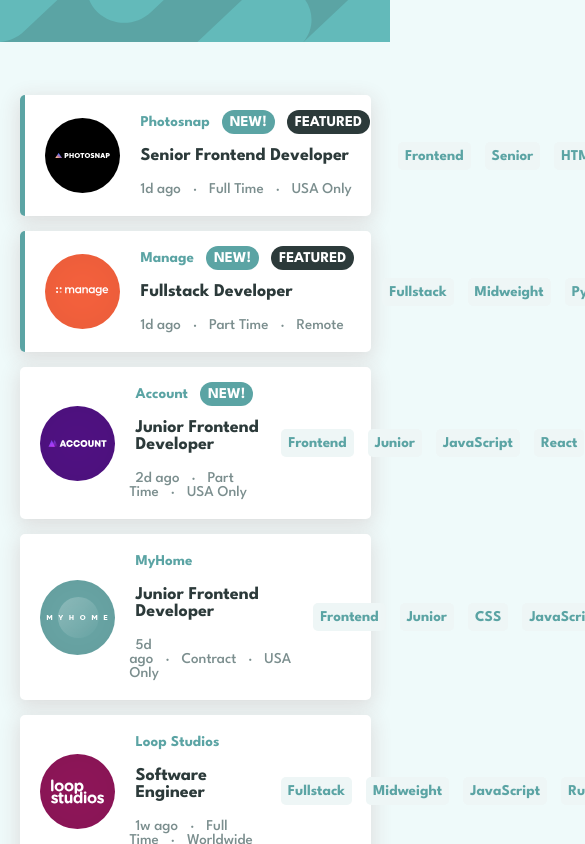
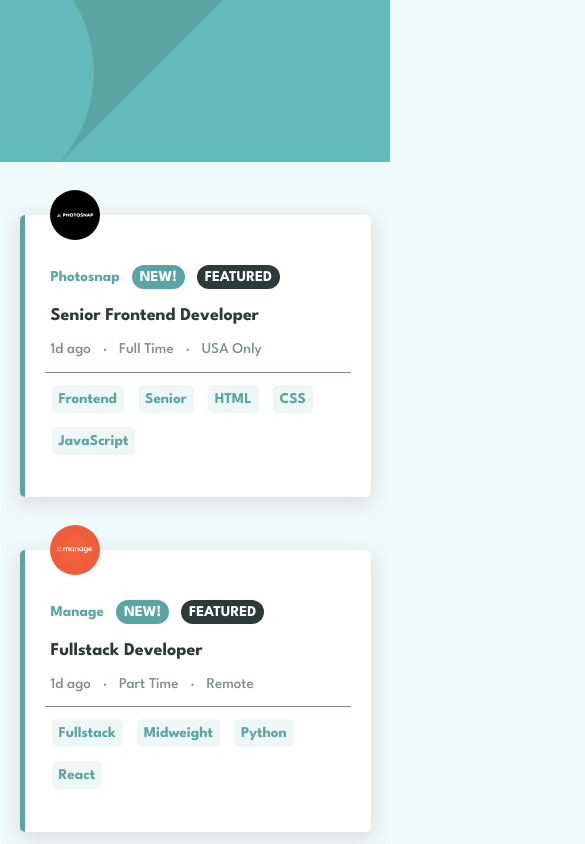
Before and after one commit to rodrfct/static-job-listings, a Vue app: page / in a window 390 px wide. Shown: the top 844 px of the page, 585 px wide, since content can reach past the window. Built offline with nearby package versions, Linux system fonts and the light colour scheme.

Commit message:
Add mobile design

```diff
--- a/src/App.vue
+++ b/src/App.vue
@@ -1,9 +1,34 @@
 <script setup lang="ts">
+import { computed, ref, onMounted, onUnmounted } from 'vue';
+import bgHeaderDesktop from './assets/images/bg-header-desktop.svg';
+import bgHeaderMobile from './assets/images/bg-header-mobile.svg'
 import ListingsSection from './components/ListingsSection.vue';
+
+const windowSize = ref(window.innerWidth)
+
+const bgHeader = computed(() => {
+    if (windowSize.value < 450) {
+        return bgHeaderMobile
+    } else {
+        return bgHeaderDesktop
+    }
+})
+
+const getWindowSize = () => {
+    windowSize.value = window.innerWidth
+}
+
+onMounted(() => {
+    window.addEventListener('resize', getWindowSize)
+})
+
+onUnmounted(() => {
+    window.removeEventListener('resize', getWindowSize)
+})
 </script>
 
 <template>
-  <img src="./assets/images/bg-header-desktop.svg" alt="">
+  <img :src="bgHeader" alt="">
   <ListingsSection />
 </template>
 
--- a/src/components/Listing.vue
+++ b/src/components/Listing.vue
@@ -85,9 +85,15 @@ function toggleFilter(filter: string): void {
     margin-right: 12px;
 }
 
+#company,
+#new,
+#featured {
+    display: inline-block;
+    font-weight: 700;
+}
+
 #company {
     color: var(--Desaturated-Dark-Cyan);
-    font-weight: 700;
 }
 
 #new,
@@ -98,7 +104,6 @@ function toggleFilter(filter: string): void {
 
     color: white;
     text-transform: uppercase;
-    font-weight: 700;
 }
 
 #featured {
@@ -106,12 +111,14 @@ function toggleFilter(filter: string): void {
 }
 
 .filters span {
+    display: inline-block;
+
     background-color: var(--Light-Grayish-Cyan-Filter-Tablets);
     color: var(--Desaturated-Dark-Cyan);
     font-weight: 700;
 
     padding: 7px;
-    margin: 0 7px;
+    margin: 7px;
 
     border-radius: 5px;
 
@@ -123,4 +130,32 @@ function toggleFilter(filter: string): void {
     background-color: var(--Desaturated-Dark-Cyan);
     color: white;
 }
+
+@media (width < 450px) {
+    .listing {
+        position: relative;
+        grid-template-rows: 1fr 1fr;
+        grid-template-columns: 100%;
+        gap: 0;
+        margin-bottom: 15%;
+    }
+
+    .listing img {
+        width: 50px;
+        position: absolute;
+        top: 0;
+        translate: 50% -50%;
+    }
+
+    .info {
+        margin-top: 30px;
+    }
+
+    .filters {
+        grid-row: 2;
+        border-top: 1px solid var(--Dark-Grayish-Cyan);
+        padding-top: 5px;
+    }
+
+}
 </style>
--- a/src/components/ListingsSection.vue
+++ b/src/components/ListingsSection.vue
@@ -117,7 +117,7 @@ function applyFilters(filters: string[], listing: ListingInterface): boolean {
     background-color: var(--Light-Grayish-Cyan-Filter-Tablets);
 
     padding: 0;
-    margin: 0 10px;
+    margin: 4px 10px;
     border-radius: 7px;
 
     display: inline-flex;
@@ -146,4 +146,12 @@ function applyFilters(filters: string[], listing: ListingInterface): boolean {
 .active-filter .img img {
     width: 12px;
 }
+
+@media (width < 450px) {
+    .filter-display .clear {
+        text-decoration: none !important;
+        color: var(--Dark-Grayish-Cyan);
+        font-weight: 700;
+    }
+}
 </style>
```
Also changed, not shown: 6 other files (tests, documents, lock files or other folders).
